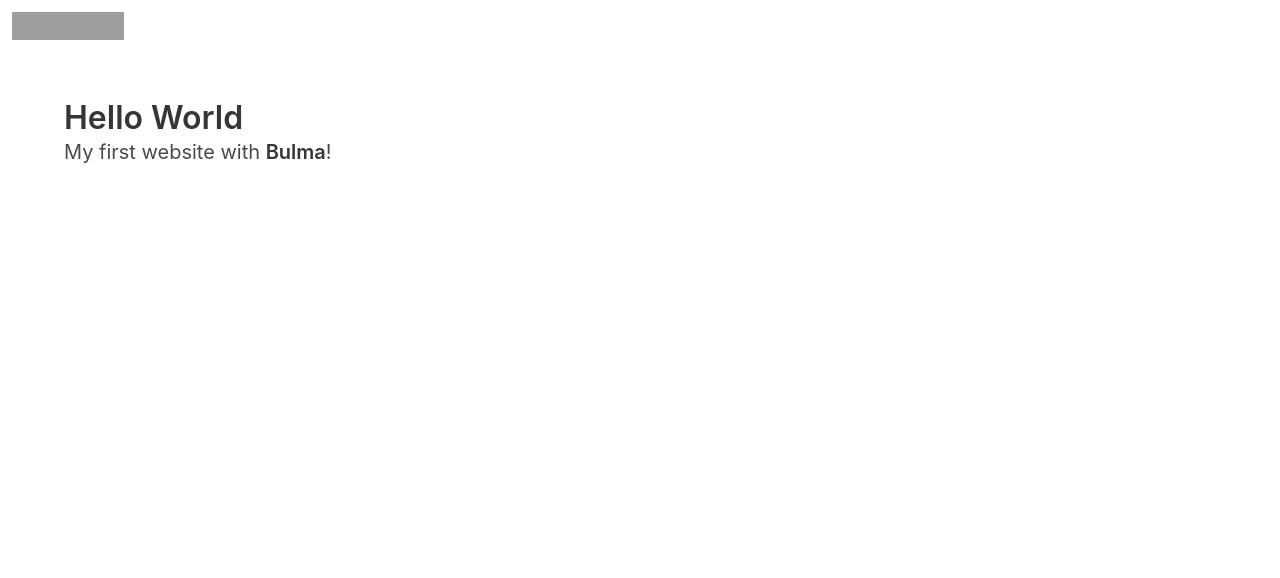
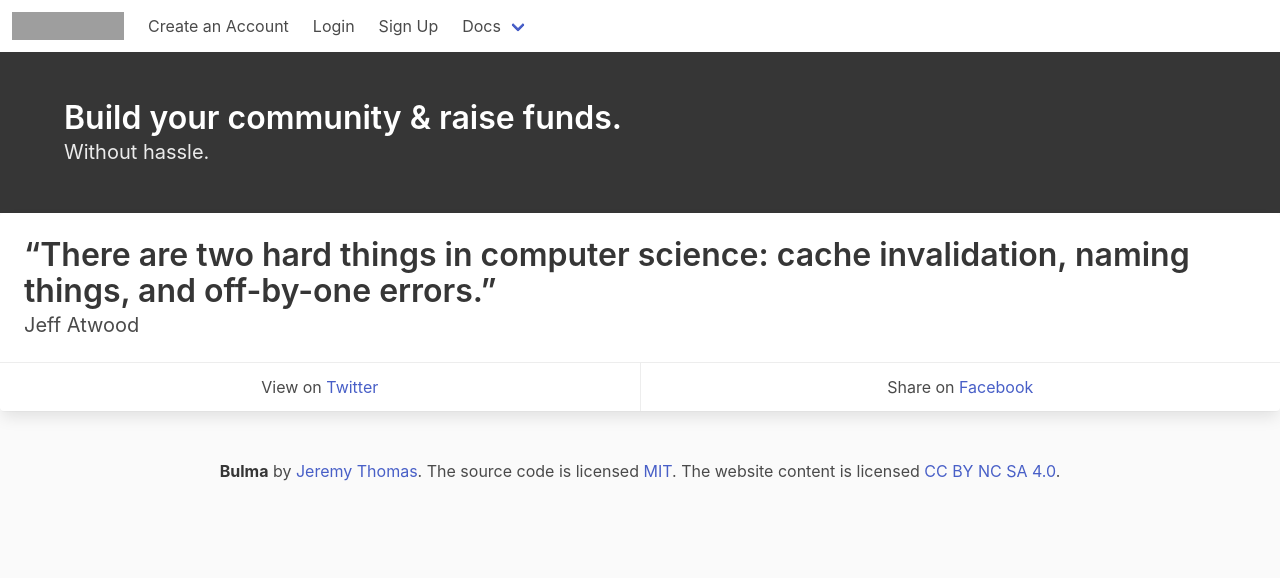
Before and after one commit to Michi441/PatClone, a Django app: page / in a window 1280 px wide. Shown: the top 578 px of the page. Run offline with Django 3.2, Linux system fonts and the light colour scheme; some libraries are stand-ins or nearby versions; grey boxes are pictures that could not be loaded.

Commit message:
added styles with bulma

```diff
--- a/patreonclone/templates/base.html
+++ b/patreonclone/templates/base.html
@@ -17,6 +17,49 @@
       <img src="https://bulma.io/images/bulma-logo.png" alt="Bulma: a modern CSS framework based on Flexbox" width="112" height="28">
     </a>
 
+    <a class="navbar-item">
+      Create an Account
+    </a>
+    <a class="navbar-item">
+      Login
+    </a>
+    <a class="navbar-item">
+      Sign Up
+    </a>
+
+</div>
+
+<div class="navbar-item has-dropdown is-hoverable is-right">
+        <a class="navbar-link" href="/documentation/overview/start/">
+          Docs
+        </a>
+        <div class="navbar-dropdown is-boxed">
+          <a class="navbar-item" href="/documentation/overview/start/">
+            Overview
+          </a>
+          <a class="navbar-item" href="https://bulma.io/documentation/modifiers/syntax/">
+            Modifiers
+          </a>
+          <a class="navbar-item" href="https://bulma.io/documentation/columns/basics/">
+            Columns
+          </a>
+          <a class="navbar-item" href="https://bulma.io/documentation/layout/container/">
+            Layout
+          </a>
+          <a class="navbar-item" href="https://bulma.io/documentation/form/general/">
+            Form
+          </a>
+          <hr class="navbar-divider">
+          <a class="navbar-item" href="https://bulma.io/documentation/elements/box/">
+            Elements
+          </a>
+          <a class="navbar-item is-active" href="https://bulma.io/documentation/components/breadcrumb/">
+            Components
+          </a>
+        </div>
+      </div>
+    </div>
+
     <button class="button navbar-burger">
       <span></span>
       <span></span>
@@ -24,16 +67,6 @@
     </button>
     </div>
 </nav>
- <section class="section">
-   <div class="container">
-     <h1 class="title">
-       Hello World
-     </h1>
-     <p class="subtitle">
-       My first website with <strong>Bulma</strong>!
-     </p>
-   </div>
- </section>
 
  <script>
  document.addEventListener('DOMContentLoaded', function () {
@@ -62,5 +95,25 @@ if ($navbarBurgers.length > 0) {
 
 });
  </script>
+
+ {% block page %}
+
+
+ {% endblock %}
+
+
+ <footer class="footer">
+   <div class="container">
+     <div class="content has-text-centered">
+       <p>
+         <strong>Bulma</strong> by <a href="https://jgthms.com">Jeremy Thomas</a>. The source code is licensed
+         <a href="http://opensource.org/licenses/mit-license.php">MIT</a>. The website content
+         is licensed <a href="http://creativecommons.org/licenses/by-nc-sa/4.0/">CC BY NC SA 4.0</a>.
+       </p>
+     </div>
+   </div>
+ </footer>
+
+
  </body>
 </html>
--- a/patreonclone/templates/home.html
+++ b/patreonclone/templates/home.html
@@ -2,3 +2,43 @@
 
 {% extends 'base.html' %}
 <h1>Hello</h1>
+{% block page %}
+
+<section class="hero is-dark">
+  <div class="hero-body">
+    <div class="container">
+      <h1 class="title">
+        Build your community & raise funds.
+      </h1>
+      <h2 class="subtitle">
+        Without hassle.
+      </h2>
+    </div>
+  </div>
+</section>
+
+
+<div class="card">
+  <div class="card-content">
+    <p class="title">
+      “There are two hard things in computer science: cache invalidation, naming things, and off-by-one errors.”
+    </p>
+    <p class="subtitle">
+      Jeff Atwood
+    </p>
+  </div>
+  <footer class="card-footer">
+    <p class="card-footer-item">
+      <span>
+        View on <a href="https://twitter.com/codinghorror/status/506010907021828096">Twitter</a>
+      </span>
+    </p>
+    <p class="card-footer-item">
+      <span>
+        Share on <a href="#">Facebook</a>
+      </span>
+    </p>
+  </footer>
+</div>
+
+{% endblock %}
```
Also changed, not shown: patreonclone/templates/footer.html (added, +18 -0 lines).
